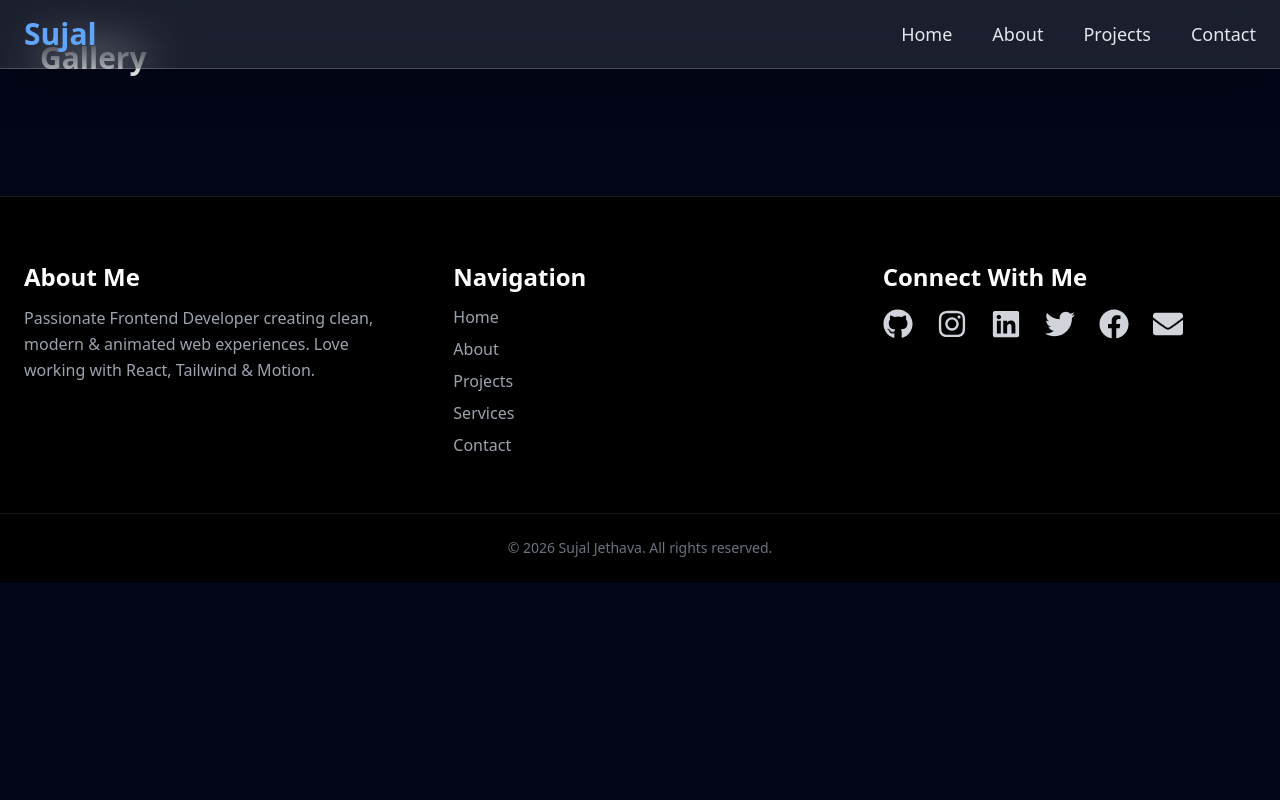
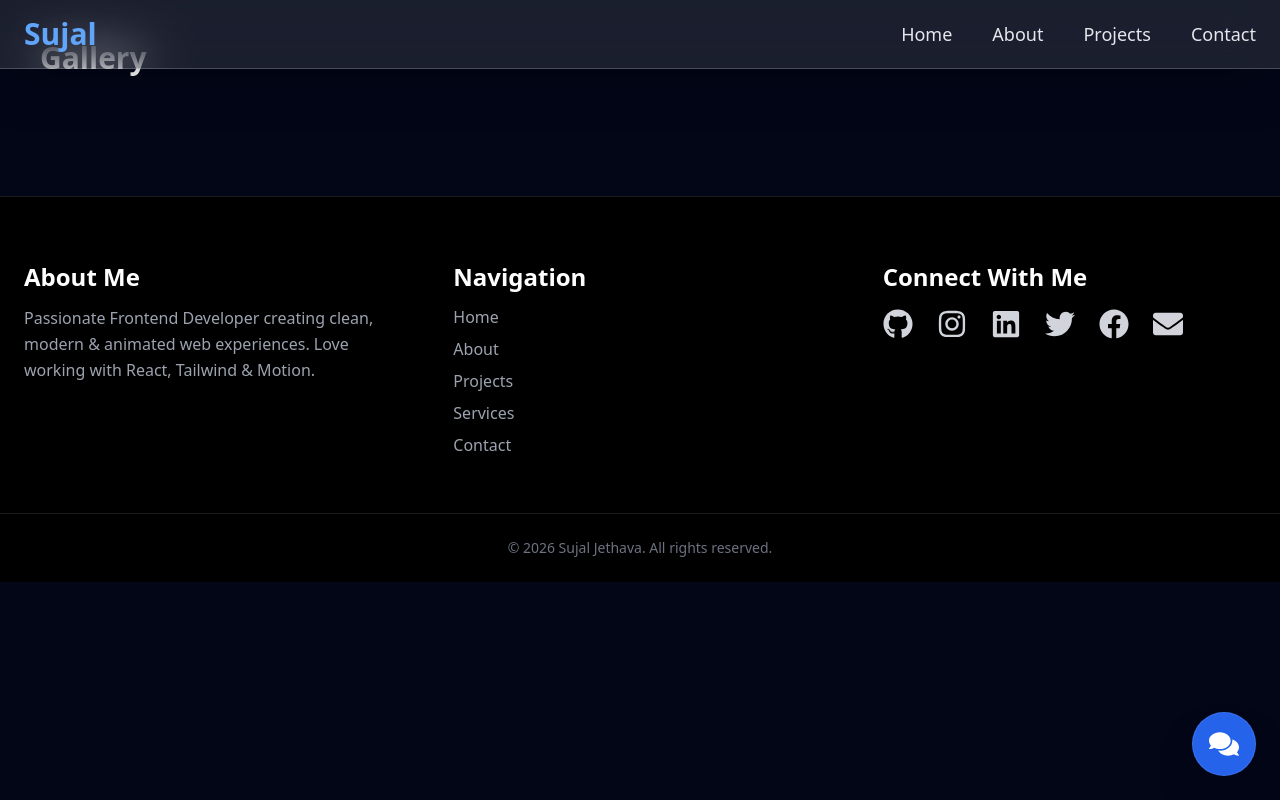
Before and after one commit to sujaljethava/sujalportfolio, a React (Vite) app: page /gallery in a window 1280 px wide. Built offline with nearby package versions, Linux system fonts and the light colour scheme.

Commit message:
ChatBoat Added

```diff
--- a/src/App.jsx
+++ b/src/App.jsx
@@ -14,6 +14,7 @@ import Blog from "./pages/Blog";
 import BlogDetails from "./pages/BlogDetails";
 import Testimonials from "./pages/Testimonials";
 import Gallery from "./pages/Gallery";
+import ChatFloatingButton from "./components/ChatFloatingButton";
 
 export default function App() {
   return (
@@ -34,6 +35,7 @@ export default function App() {
         <Route path="/gallery" element={<Gallery />} />
       </Routes>
       <Footer />
+      <ChatFloatingButton />
     </>
   );
 }
--- /dev/null
+++ b/src/components/ChatFloatingButton.jsx
@@ -0,0 +1,25 @@
+import { motion } from "framer-motion";
+import { FaComments } from "react-icons/fa";
+import { Link } from "react-router-dom";
+
+export default function ChatFloatingButton() {
+  return (
+    <motion.div
+      initial={{ opacity: 0, scale: 0 }}
+      animate={{ opacity: 1, scale: 1 }}
+      transition={{ duration: 0.5 }}
+      className="fixed bottom-6 right-6 z-50"
+    >
+      <motion.div
+        whileHover={{ scale: 1.15, rotate: 5 }}
+        whileTap={{ scale: 0.9 }}
+        className="bg-blue-600 hover:bg-blue-700 text-white p-4 rounded-full shadow-2xl cursor-pointer border border-white/10 backdrop-blur-lg"
+      >
+        {/* Change LINK as per your preference */}
+        <Link to="/contact">
+          <FaComments className="text-3xl" />
+        </Link>
+      </motion.div>
+    </motion.div>
+  );
+}
```
